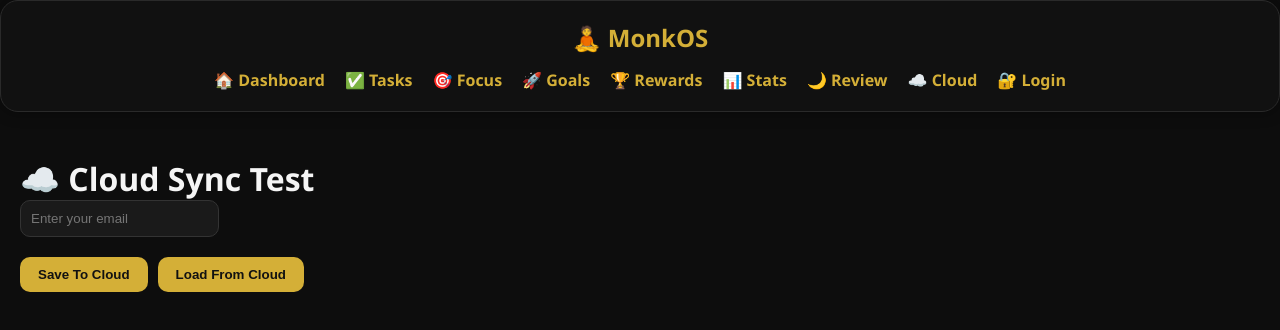
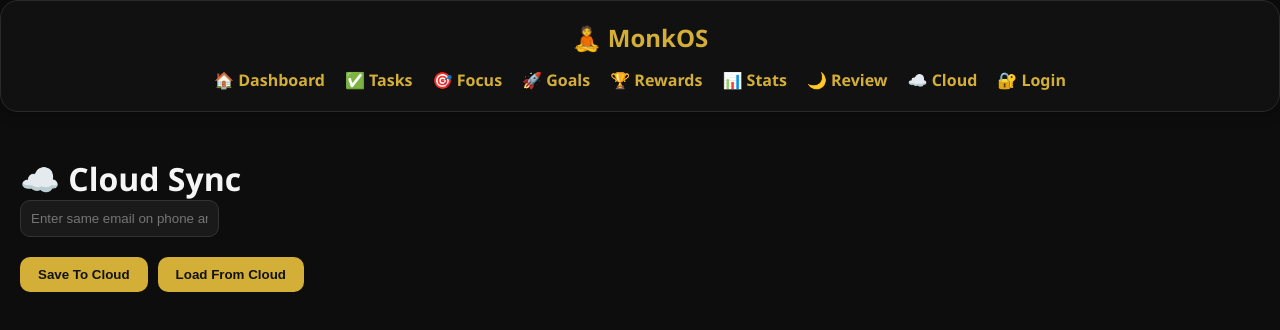
Before and after one commit to pandu-dotcom/monk-mode-life-os, a React (Vite) app: page /cloud in a window 1280 px wide. Shown: the top 330 px of the page. Built offline with nearby package versions, Linux system fonts and the light colour scheme.

Commit message:
Improve cloud error messages

```diff
--- a/src/pages/CloudTest.jsx
+++ b/src/pages/CloudTest.jsx
@@ -4,47 +4,44 @@ import { saveCloudData, loadCloudData } from "../cloudSync";
 function CloudTest() {
   const [email, setEmail] = useState("");
 
+  const cleanEmail = email.trim().toLowerCase();
+
   const saveData = async () => {
     try {
-      await saveCloudData(email);
+      await saveCloudData(cleanEmail);
       alert("✅ Data saved to cloud");
     } catch (err) {
       console.error(err);
-      alert("❌ Save failed");
+      alert("❌ Save failed: " + err.message);
     }
   };
 
   const loadData = async () => {
     try {
-      await loadCloudData(email);
+      await loadCloudData(cleanEmail);
       alert("✅ Data loaded from cloud");
       window.location.reload();
     } catch (err) {
       console.error(err);
-      alert("❌ Load failed");
+      alert("❌ Load failed: " + err.message);
     }
   };
 
   return (
     <div style={{ padding: "20px" }}>
-      <h1>☁️ Cloud Sync Test</h1>
+      <h1>☁️ Cloud Sync</h1>
 
       <input
         type="email"
-        placeholder="Enter your email"
+        placeholder="Enter same email on phone and laptop"
         value={email}
         onChange={(e) => setEmail(e.target.value)}
       />
 
       <div style={{ marginTop: "20px" }}>
-        <button onClick={saveData}>
-          Save To Cloud
-        </button>
+        <button onClick={saveData}>Save To Cloud</button>
 
-        <button
-          onClick={loadData}
-          style={{ marginLeft: "10px" }}
-        >
+        <button onClick={loadData} style={{ marginLeft: "10px" }}>
           Load From Cloud
         </button>
       </div>
```
